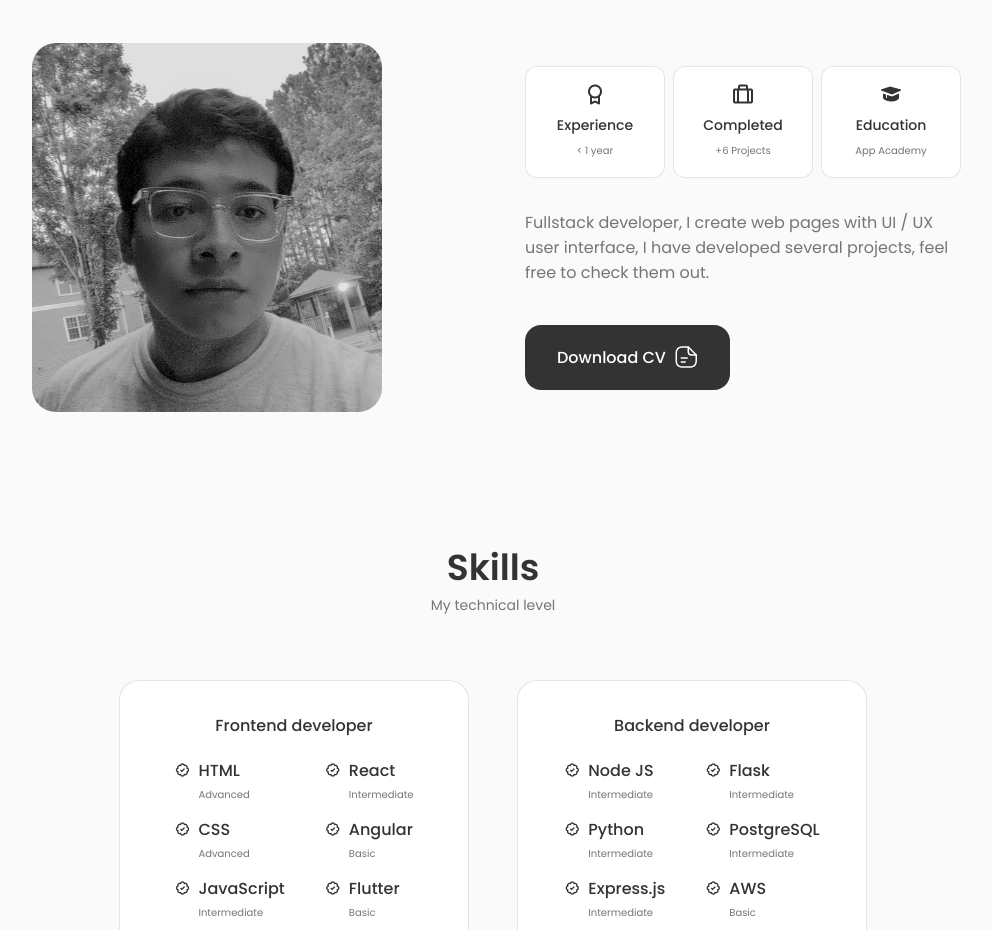
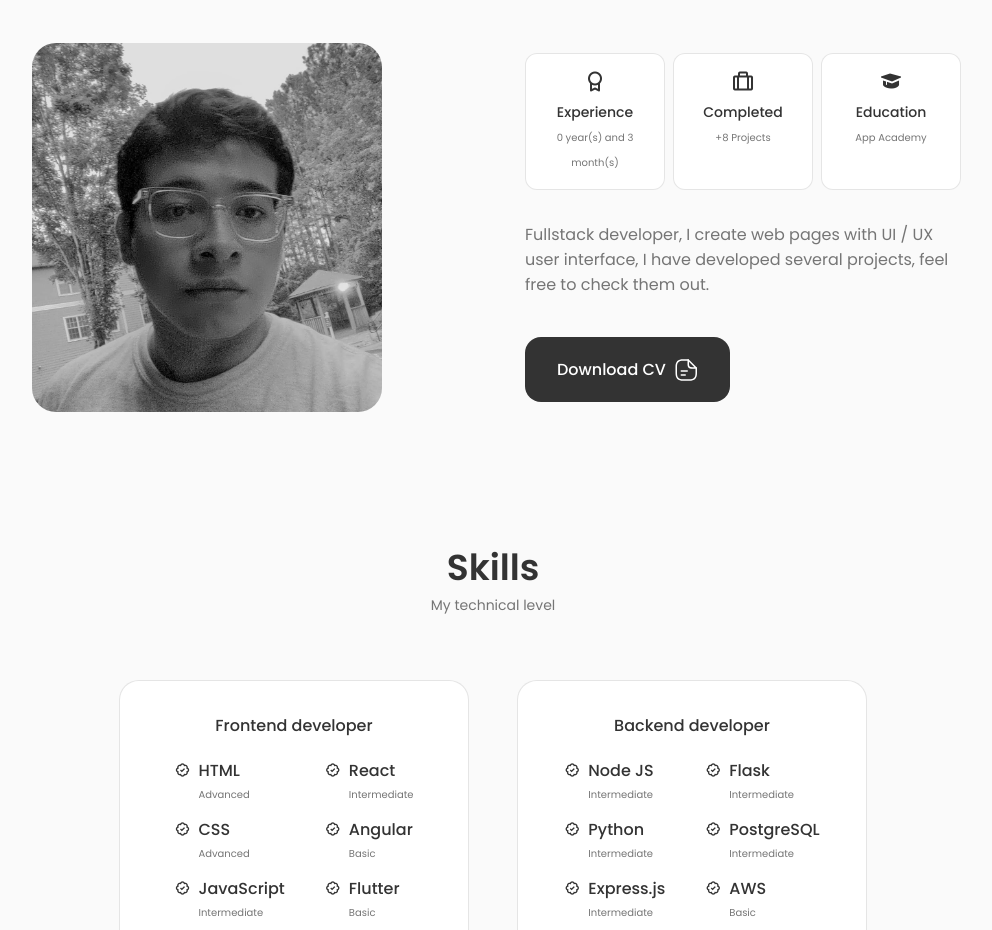
Before and after one commit to OsvaldoSalomon/OsvaldoSalomon.github.io, a React (Create React App) app: page / in a window 1280 px wide. Shown: the part 860-1790 px from the top of the page, without its empty margins (147-1139 px from the left). Built offline with nearby package versions, Linux system fonts and the light colour scheme.

Commit message:
Added dynamic experience years and months

```diff
--- a/src/components/about/Info.js
+++ b/src/components/about/Info.js
@@ -1,18 +1,33 @@
 import React from 'react';
 
 const Info = () => {
+    function calculateTimeFromDate(startDate) {
+        const start = new Date(startDate);
+        const now = new Date();
+
+        let years = now.getFullYear() - start.getFullYear();
+        let months = now.getMonth() - start.getMonth();
+
+        if (months < 0 || (months === 0 && now.getDate() < start.getDate())) {
+            years--;
+            months += 12;
+        }
+
+        return `${years} year(s) and ${months} month(s)`;
+    }
+
     return (
         <div className='about__info grid'>
             <div className="about__box">
                 <i className='bx bx-award about__icon'></i>
                 <h3 className="about__title">Experience</h3>
-                <span className="about__subtitle">&lt; 1 year</span>
+                <span className="about__subtitle">{calculateTimeFromDate('2023-02-01')}</span>
             </div>
 
             <div className="about__box">
                 <i className='bx bx-briefcase-alt about__icon'></i>
                 <h3 className="about__title">Completed</h3>
-                <span className="about__subtitle">+6 Projects</span>
+                <span className="about__subtitle">+8 Projects</span>
             </div>
 
             <div className="about__box">
```
